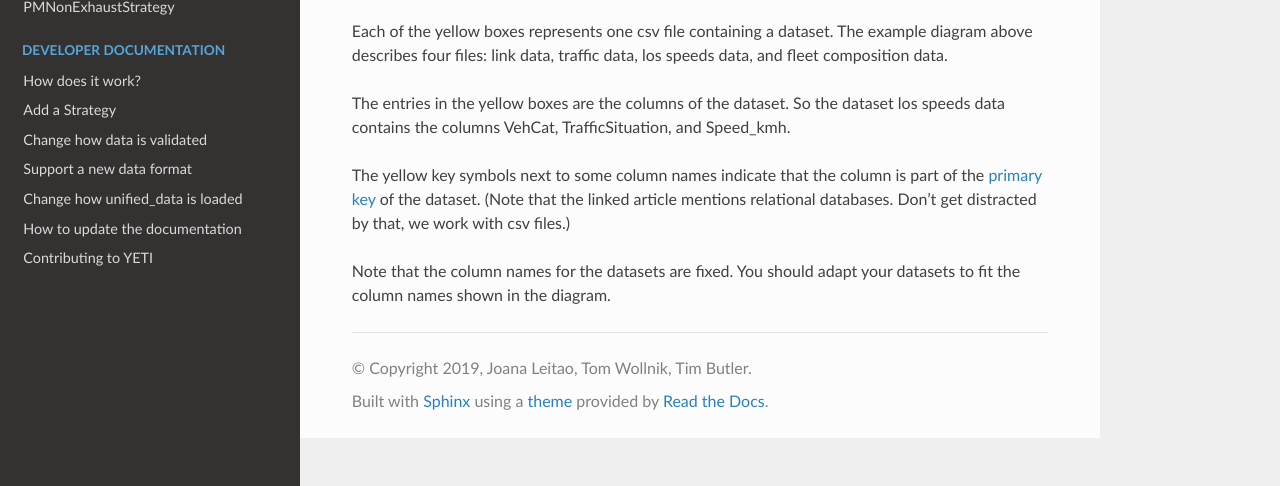
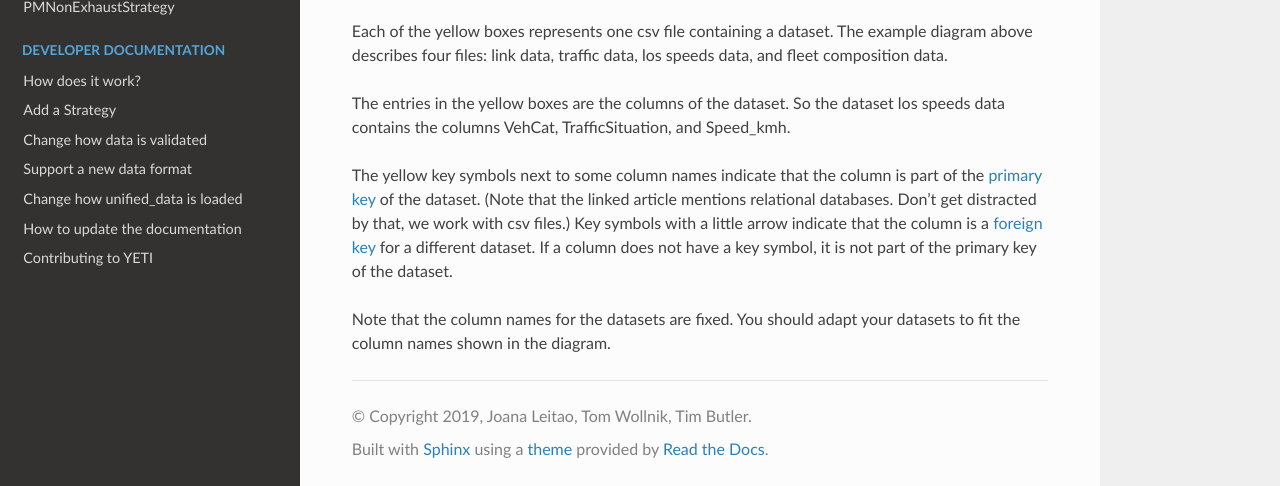
Before and after one commit to twollnik/YETI, a Sphinx documentation site: the page built from docs/how_to_read_er.rst, in a window 1280 px wide and 998 px high, cut to the strip 512-998 px from the top of the window. Built offline with Sphinx 7.4.7 and the Read the Docs theme 2.0.0, drawn with Linux system fonts in a browser that asks for light colours; formulas are drawn with MathJax 3.

Commit message:
enhance how to read er

```diff
--- a/docs/how_to_read_er.rst
+++ b/docs/how_to_read_er.rst
@@ -21,6 +21,8 @@ The yellow key symbols next to some column names indicate that the column is par
 `primary key <https://www.techopedia.com/definition/5547/primary-key/>`_ of
 the dataset. (Note that the linked article mentions relational databases. Don't get distracted by that, we
 work with csv files.)
+Key symbols with a little arrow indicate that the column is a `foreign key <https://www.techopedia.com/definition/7272/foreign-key>`_
+for a different dataset. If a column does not have a key symbol, it is not part of the primary key of the dataset.
 
 Note that the column names for the datasets are fixed. You should adapt your datasets to fit the column
 names shown in the diagram.
```
